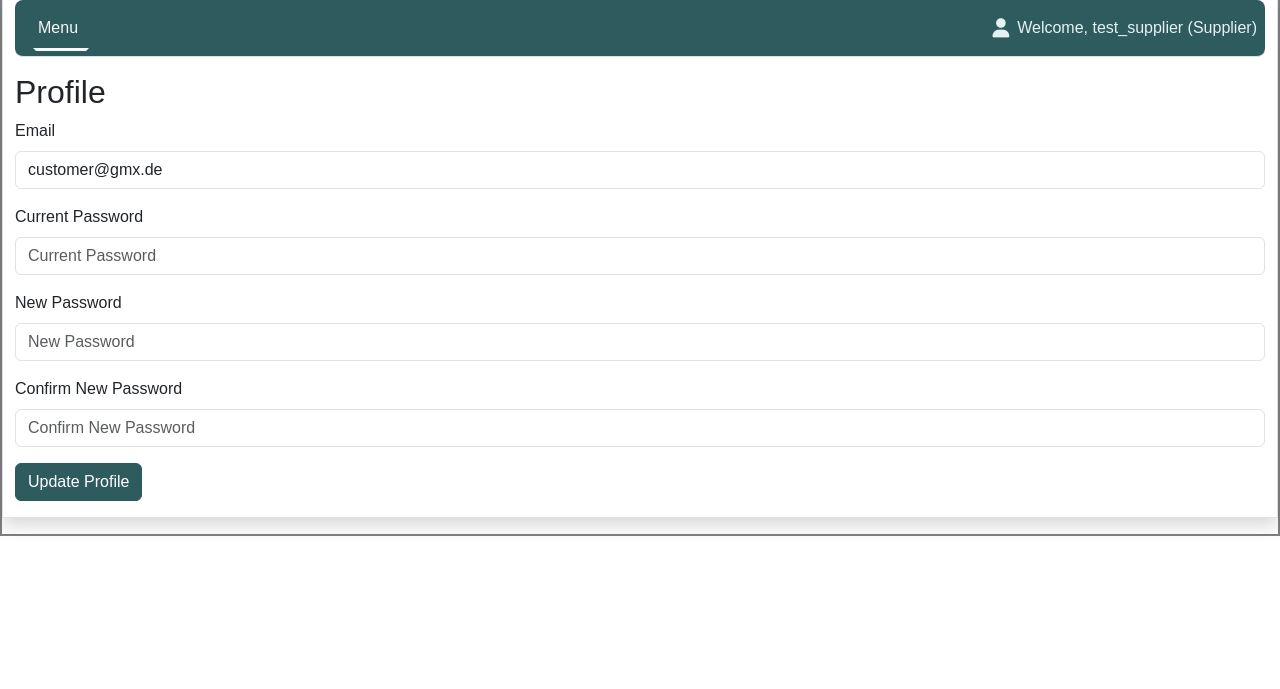
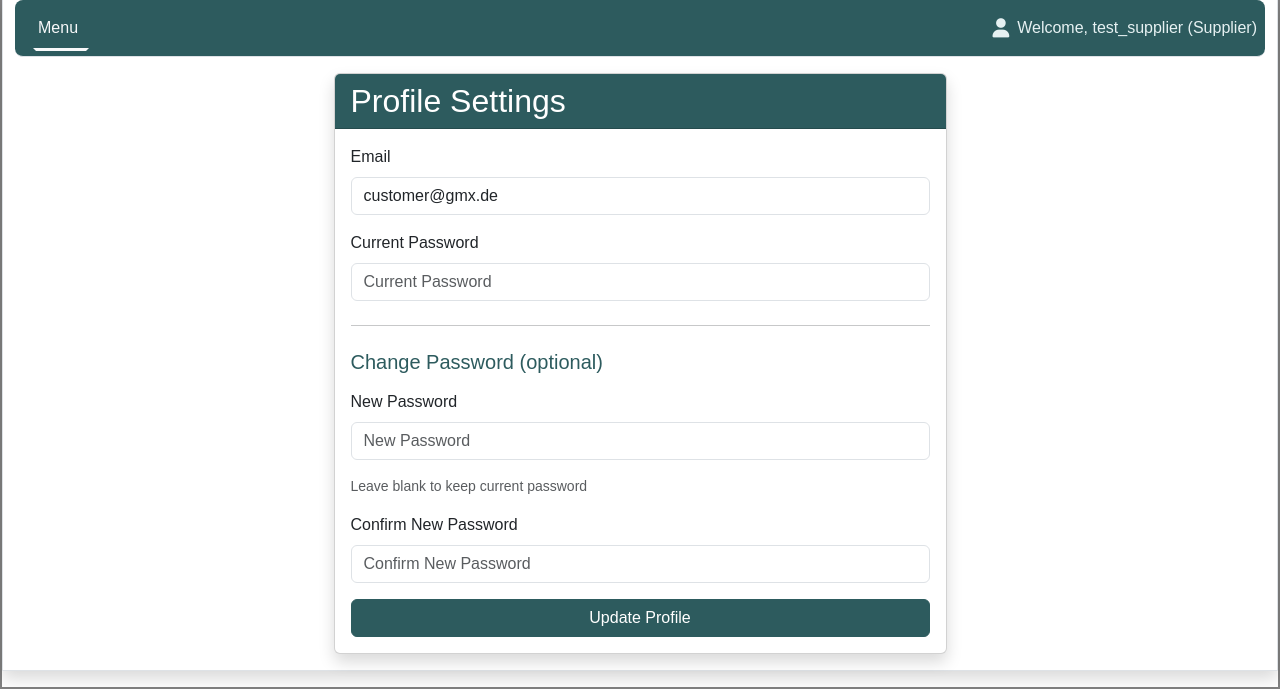
Before and after one commit to timluh98/FS-Webapp, a Flask app: page /profile in a window 1280 px wide. Shown: the part 116-805 px from the top of the page. Before the commit the page ends 652 px from the top, so only its background shows below. Run offline with Flask 3, Linux system fonts and the light colour scheme; a user stored in the database is signed in; some libraries are stand-ins or nearby versions.

Commit message:
Enhance profile page styling and add error handling for profile updates

```diff
--- a/app.py
+++ b/app.py
@@ -6,6 +6,7 @@ from flask_login import LoginManager, login_user, logout_user, login_required, c
 from werkzeug.security import generate_password_hash, check_password_hash
 from werkzeug.utils import secure_filename
 from db import db  # Import the db instance
+from sqlalchemy.exc import SQLAlchemyError
 from models import User, Part, Purchase  # Import the User, Part and Purchase model
 from forms import RegistrationForm, LoginForm, OfferPartForm, PurchaseForm, ProfileForm  # Import the forms
 from datetime import datetime
@@ -229,16 +230,36 @@ def profile():
             flash('Current password is incorrect.', 'danger')
             return redirect(url_for('profile'))
 
-        # Update email
-        user.email = form.email.data
+        # Check if the new password is same as current password
+        if form.new_password.data:
+            if check_password_hash(user.password, form.new_password.data):
+                flash('New password must be different from your current password.', 'danger')
+                return redirect(url_for('profile'))
 
-        # Update password if provided
-        if form.new_password.data:
-            user.password = generate_password_hash(form.new_password.data)
+        # Check if the new email already exists for a different user
+        if form.email.data != user.email:
+            existing_user = User.query.filter_by(email=form.email.data).first()
+            if existing_user and existing_user.id != user.id:
+                flash('This email address is already in use.', 'danger')
+                return redirect(url_for('profile'))
 
-        db.session.commit()
-        flash('Profile updated successfully!', 'success')
-        return redirect(url_for('index'))
+        try:
+            # Update email if changed
+            if form.email.data != user.email:
+                user.email = form.email.data
+
+            # Update password if provided and validated
+            if form.new_password.data:
+                user.password = generate_password_hash(form.new_password.data)
+
+            db.session.commit()
+            flash('Profile updated successfully!', 'success')
+            return redirect(url_for('index'))
+
+        except SQLAlchemyError as e:
+            db.session.rollback()
+            flash('An error occurred while updating your profile. Please try again.', 'danger')
+            return redirect(url_for('profile'))
 
     # Pre-fill the form with the current user's email
     form.email.data = current_user.email
--- a/forms.py
+++ b/forms.py
@@ -52,8 +52,17 @@ class PurchaseForm(FlaskForm):
     submit = SubmitField('Purchase')
 
 class ProfileForm(FlaskForm):
-    email = StringField('Email', validators=[DataRequired(), Email()])
-    current_password = PasswordField('Current Password', validators=[DataRequired()])
-    new_password = PasswordField('New Password', validators=[Length(min=6)])
-    confirm_new_password = PasswordField('Confirm New Password', validators=[EqualTo('new_password')])
+    email = StringField('Email', validators=[
+        DataRequired(),
+        Email()
+    ])
+    current_password = PasswordField('Current Password', validators=[
+        DataRequired()
+    ])
+    new_password = PasswordField('New Password', validators=[
+        Length(min=6, message="Password must be at least 6 characters long"),
+    ])
+    confirm_password = PasswordField('Confirm New Password', validators=[
+        EqualTo('new_password', message='Passwords must match')
+    ])
     submit = SubmitField('Update Profile')
--- a/templates/profile.html
+++ b/templates/profile.html
@@ -1,25 +1,57 @@
 {% extends "base.html" %}
+{% from 'bootstrap5/form.html' import render_form, render_field %}
+
 {% block TITLE %}Profile{% endblock %}
+
 {% block CONTENT %}
-<h2>Profile</h2>
+<div class="row justify-content-center">
+    <div class="col-md-8 col-lg-6">
+        <div class="card shadow">
+            <div class="card-header" style="background: #2d5b5e; color: white;">
+                <h2 class="mb-0">Profile Settings</h2>
+            </div>
+            <div class="card-body">
                 <form method="POST" action="{{ url_for('profile') }}">
                     {{ form.hidden_tag() }}
+
                     <div class="mb-3">
-        {{ form.email.label(class="form-label") }}
-        {{ form.email(class="form-control", placeholder="Email") }}
+                        {{ render_field(form.email,
+                            class="form-control",
+                            placeholder="Email"
+                        ) }}
                     </div>
+
                     <div class="mb-3">
-        {{ form.current_password.label(class="form-label") }}
-        {{ form.current_password(class="form-control", placeholder="Current Password") }}
+                        {{ render_field(form.current_password,
+                            class="form-control",
+                            placeholder="Current Password"
+                        ) }}
                     </div>
+
+                    <hr class="my-4">
+                    <h5 class="mb-3" style="color: #2d5b5e;">Change Password (optional)</h5>
+
                     <div class="mb-3">
-        {{ form.new_password.label(class="form-label") }}
-        {{ form.new_password(class="form-control", placeholder="New Password") }}
+                        {{ render_field(form.new_password,
+                            class="form-control",
+                            placeholder="New Password"
+                        ) }}
+                        <div class="form-text">Leave blank to keep current password</div>
                     </div>
+
                     <div class="mb-3">
-        {{ form.confirm_new_password.label(class="form-label") }}
-        {{ form.confirm_new_password(class="form-control", placeholder="Confirm New Password") }}
+                        {{ render_field(form.confirm_password,
+                            class="form-control",
+                            placeholder="Confirm New Password"
+                        ) }}
                     </div>
-    {{ form.submit(class="btn btn-primary") }}
+
+                    <div class="d-grid gap-2">
+                        {{ form.submit(class="btn btn-primary", style="background-color: #2d5b5e; border-color: #2d5b5e;") }}
+                    </div>
                 </form>
+            </div>
+        </div>
+    </div>
+</div>
 {% endblock %}
```
Also changed, not shown: instance/automotive_parts.sqlite. Lines whose indentation alone changed are shown as unchanged.
